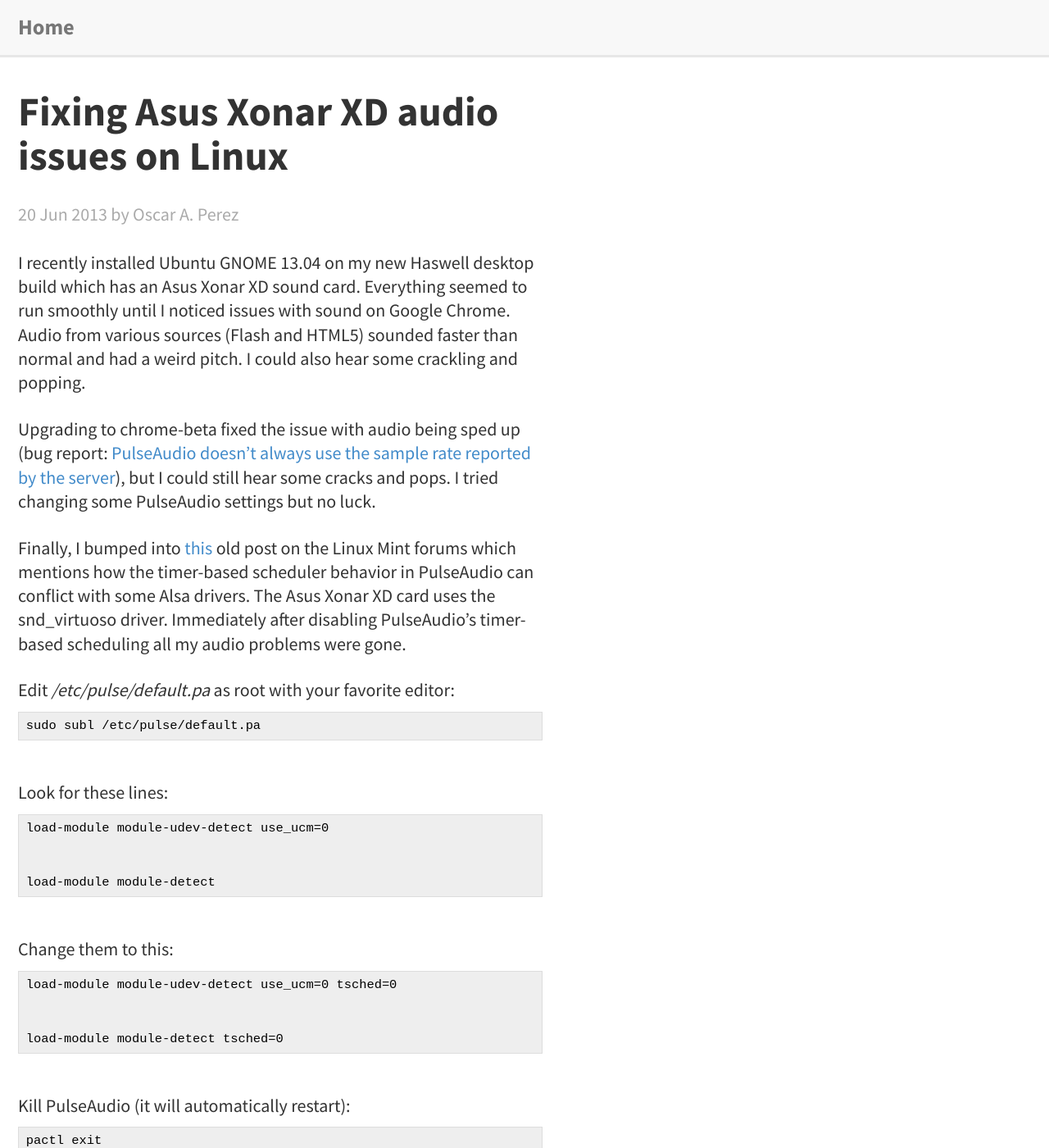
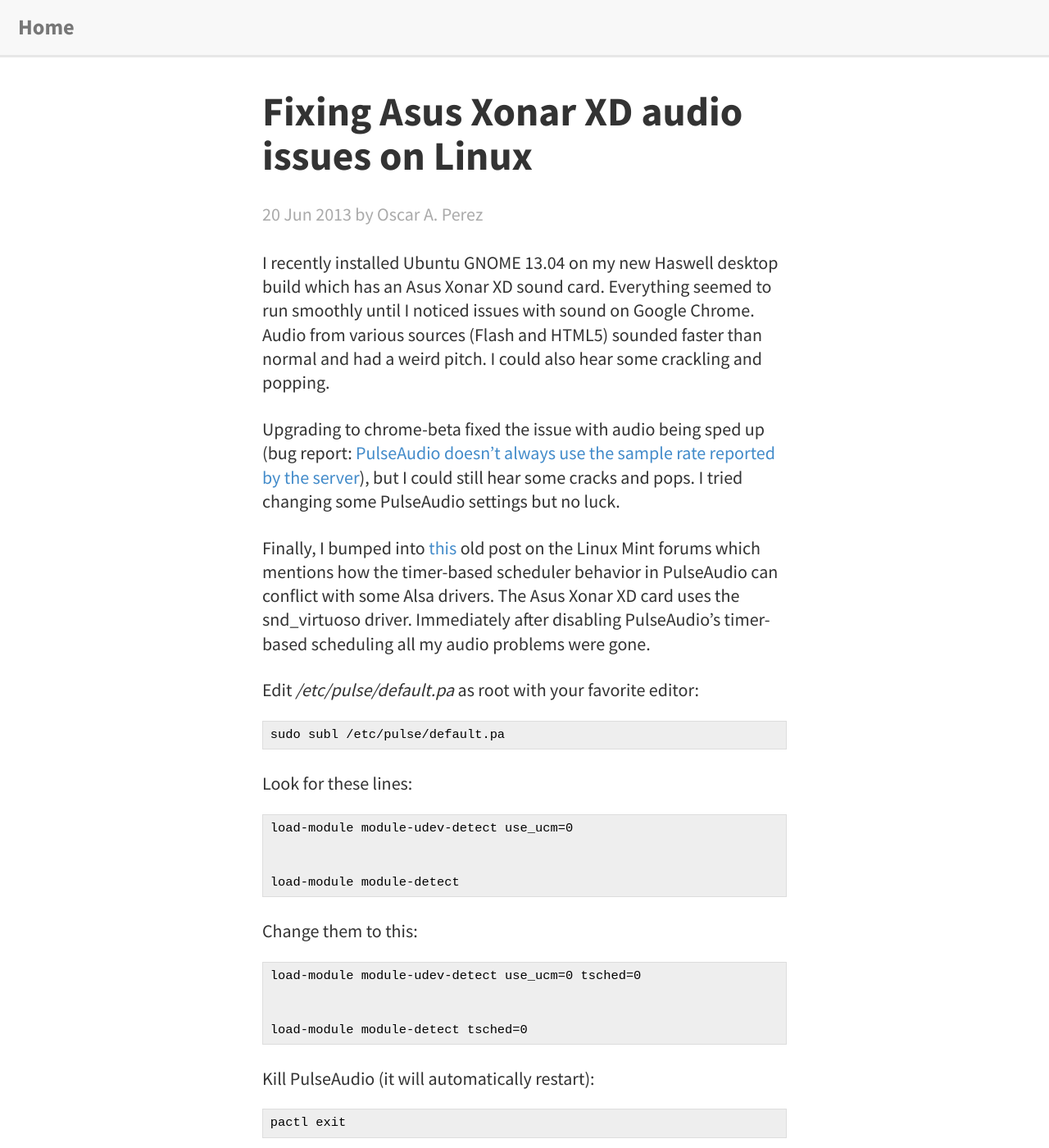
Before and after one commit to poscar/poscar.github.io, a Jekyll site: the page built from _posts/2013-06-20-fixing-asus-xonar-xd-audio-issues-on-linux.md, in a window 1280 px wide and 1400 px high. Shown: the whole window at 82% size. Built offline with Jekyll 4.4.1, drawn with Linux system fonts in a browser that asks for light colours.

Commit message:
Update main.css

```diff
--- a/css/main.css
+++ b/css/main.css
@@ -37,7 +37,8 @@
 
 .site {
   font-size: 1.25em;
-  margin: 2em 1em;
+  margin: 2em auto;
+  padding: 0 1em;
   line-height: 1.5em;
   max-width: 640px;
 }
@@ -124,8 +125,6 @@
   padding: 0 .4em;
   word-wrap: normal;
   overflow: auto;
-  margin-top: 0.5em;
-  margin-bottom: 2.25em;
 }
 
 .post ul, .post ol {
```
